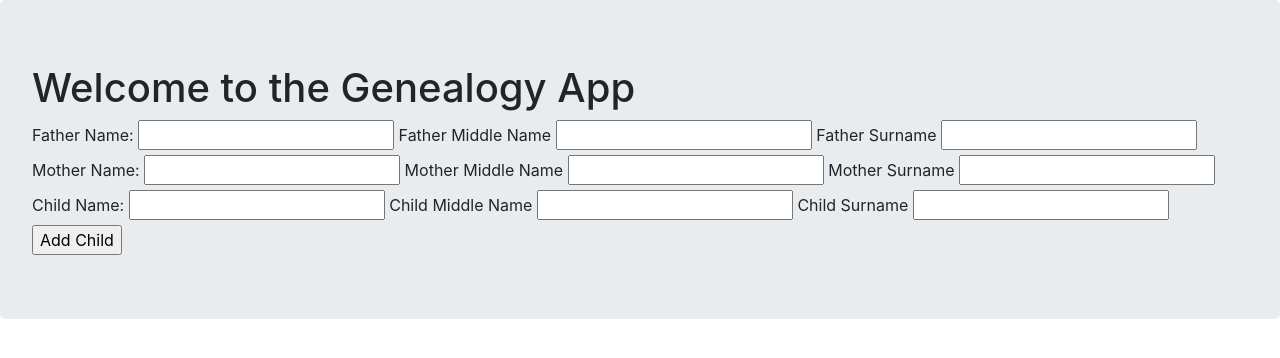
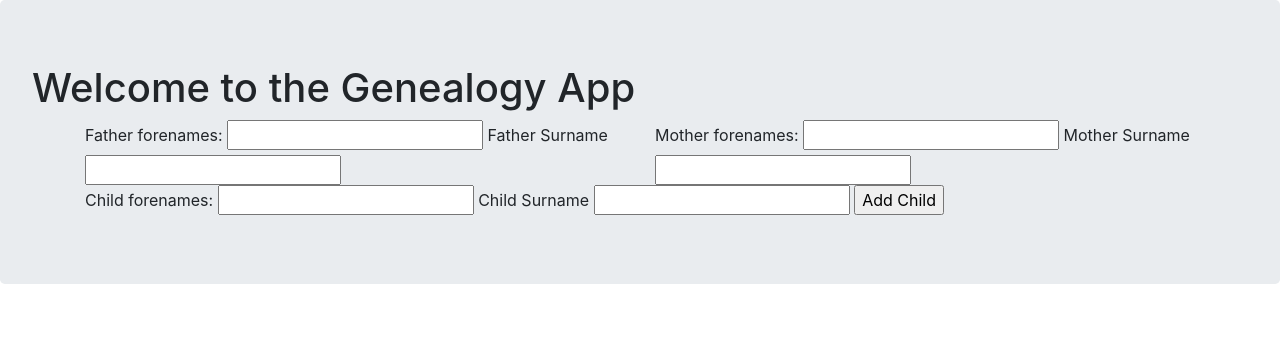
Before and after one commit to historyman1973/genealogy, a Flask app: page / in a window 1280 px wide. Shown: the part 56-414 px from the top of the page. Run offline with Flask 2, Linux system fonts and the light colour scheme; some libraries are stand-ins or nearby versions.

Commit message:
Added read only labels for existing parents and changed layout of home page

```diff
--- a/app.py
+++ b/app.py
@@ -10,20 +10,26 @@ def index():
 
     form = AddIndividual()
 
+    def fullname(first, last):
+        return first + " " + last
+
+
     if form.validate_on_submit():
-        father_forename = form.father_forename.data
-        father_middle_name = form.father_middle_name.data
+        father_forenames = form.father_forenames.data
         father_surname = form.father_surname.data
-        mother_forename = form.mother_forename.data
-        mother_middle_name = form.mother_middle_name.data
+        father_fullname = fullname(father_forenames,father_surname)
+
+        mother_forenames = form.mother_forenames.data
         mother_surname = form.mother_surname.data
-        child_forename = form.child_forename.data
-        child_middle_name = form.child_middle_name.data
+        mother_fullname = fullname(mother_forenames,mother_surname)
+
+        child_forenames = form.child_forenames.data
         child_surname = form.child_surname.data
+        child_fullname = fullname(child_forenames,child_surname)
 
-        new_father = Individual(father_surname, father_forename, father_middle_name)
-        new_mother = Individual(mother_surname, mother_forename, mother_middle_name)
-        new_child = Individual(child_surname, child_forename, child_middle_name)
+        new_father = Individual(father_surname, father_fullname, father_forenames)
+        new_mother = Individual(mother_surname, mother_fullname, mother_forenames)
+        new_child = Individual(child_surname, child_fullname, child_forenames)
 
 
         db.session.add(new_father)
@@ -40,7 +46,12 @@ def index():
 
         db.session.commit()
 
-        return redirect(url_for("index"))
+        fathername = Individual.query.get(new_child.parents[0].father_id).fullname
+        mothername = Individual.query.get(new_child.parents[0].mother_id).fullname
+        childname = Individual.query.get(new_child.id).fullname
+
+        return render_template("home.html", form=form, fathername=fathername, mothername=mothername,
+                                        childname=childname)
 
     return render_template("home.html", form=form)
 
@@ -48,4 +59,4 @@ if __name__ == "__main__":
     app.run(debug=True)
 
 
-# print(david.forename + "'s father is " + Individual.query.get(david.parents[0].father_id).forename)
+# print(david.forenames + "'s father is " + Individual.query.get(david.parents[0].father_id).forenames)
--- a/genealogy/individual/forms.py
+++ b/genealogy/individual/forms.py
@@ -4,13 +4,10 @@ from wtforms import StringField, SubmitField
 
 class AddIndividual(FlaskForm):
 
-    father_forename = StringField("Father Name: ")
-    father_middle_name = StringField()
+    father_forenames = StringField("Father forenames: ")
     father_surname = StringField()
-    mother_forename = StringField("Mother Name: ")
-    mother_middle_name = StringField()
+    mother_forenames = StringField("Mother forenames: ")
     mother_surname = StringField()
-    child_forename = StringField("Child Name: ")
-    child_middle_name = StringField()
+    child_forenames = StringField("Child forenames: ")
     child_surname = StringField()
     submit = SubmitField(label="Add Child")
--- a/genealogy/individual/templates/home.html
+++ b/genealogy/individual/templates/home.html
@@ -4,24 +4,34 @@
   <h1>Welcome to the Genealogy App</h1>
   <form method="POST">
     {{form.hidden_tag()}}
-
-      {{form.father_forename.label}} {{form.father_forename() }}
-      {{form.father_middle_name.label}} {{form.father_middle_name() }}
+    <div class="container">
+      <div class="row">
+        <div class="col">
+          {% if fathername %}
+          <h3> {{ fathername }} </h3>
+          {% else %}
+          {{form.father_forenames.label}} {{form.father_forenames()}}
           {{form.father_surname.label}} {{form.father_surname() }}
-
-      <br>
-
-      {{form.mother_forename.label}} {{form.mother_forename() }}
-      {{form.mother_middle_name.label}} {{form.mother_middle_name() }}
+          {% endif %}
+        </div>
+        <div class="col">
+          {% if mothername %}
+          <h3> {{ mothername }} </h3>
+          {% else %}
+          {{form.mother_forenames.label}} {{form.mother_forenames()}}
           {{form.mother_surname.label}} {{form.mother_surname() }}
-
-      <br>
-
-      {{form.child_forename.label}} {{form.child_forename() }}
-      {{form.child_middle_name.label}} {{form.child_middle_name() }}
+          {% endif %}
+        </div>
+      </div>
+      <div class="row">
+        <div class="col">
+          {{form.child_forenames.label}} {{form.child_forenames() }}
           {{form.child_surname.label}} {{form.child_surname() }}
           {{form.submit()}}
+        </div>
+      </div>
+    </div>
 </form>
+</div>
 
-</div>
 {% endblock %}
--- a/genealogy/individual/views.py
+++ b/genealogy/individual/views.py
@@ -12,11 +12,10 @@ genealogy_blueprint = Blueprint("individual",__name__,
 #     form = AddIndividual()
 #
 #     if form.child_submit():
-#         forename = form.child_forename.data
-#         middle_name = form.child_middle_name.data
+#         forenames = form.child_forenames.data
 #         surname = form.child_surname.data
 #
-#         new_individual = Individual(surname, forename, middle_name)
+#         new_individual = Individual(surname, forenames)
 #         db.session.add(new_individual)
 #         db.session.commit()
 #
```
Also changed, not shown: genealogy/models.py (+5 -5 lines), genealogy/data.sqlite. Lines whose indentation alone changed are shown as unchanged.
